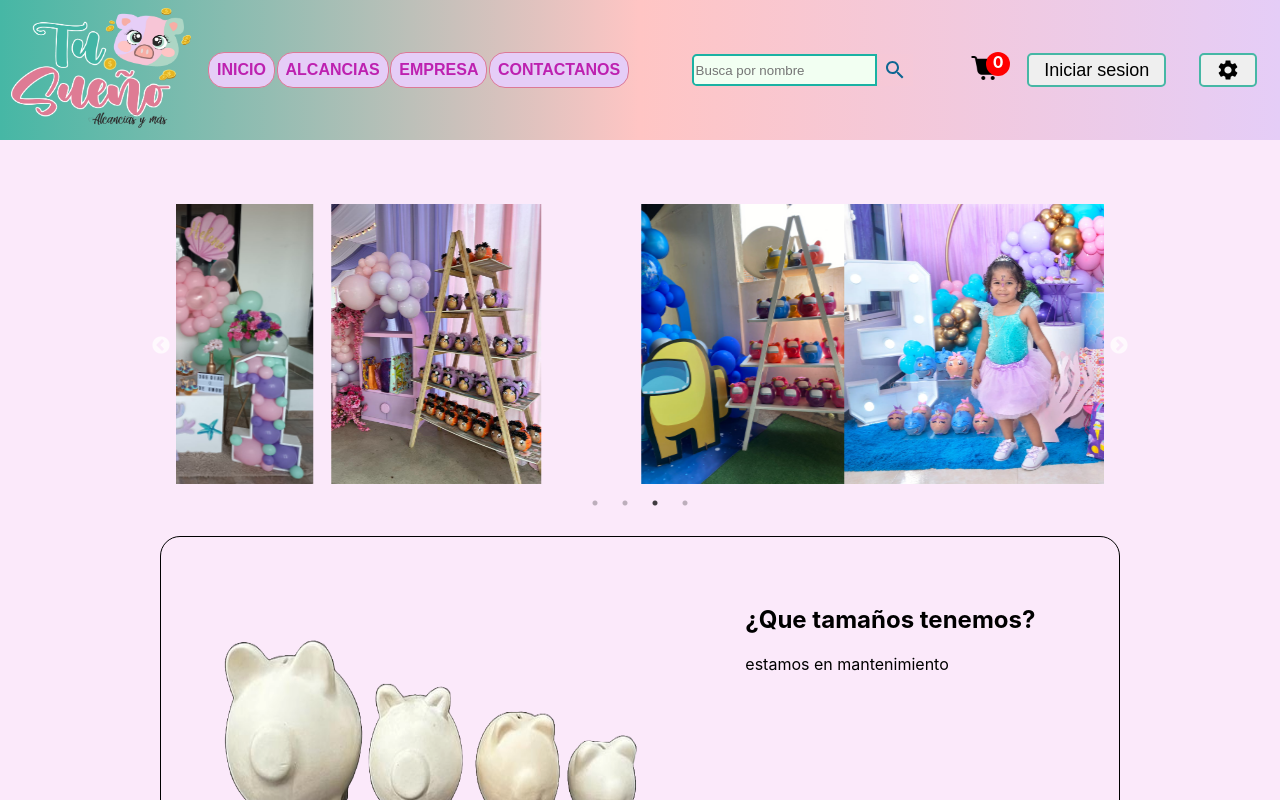
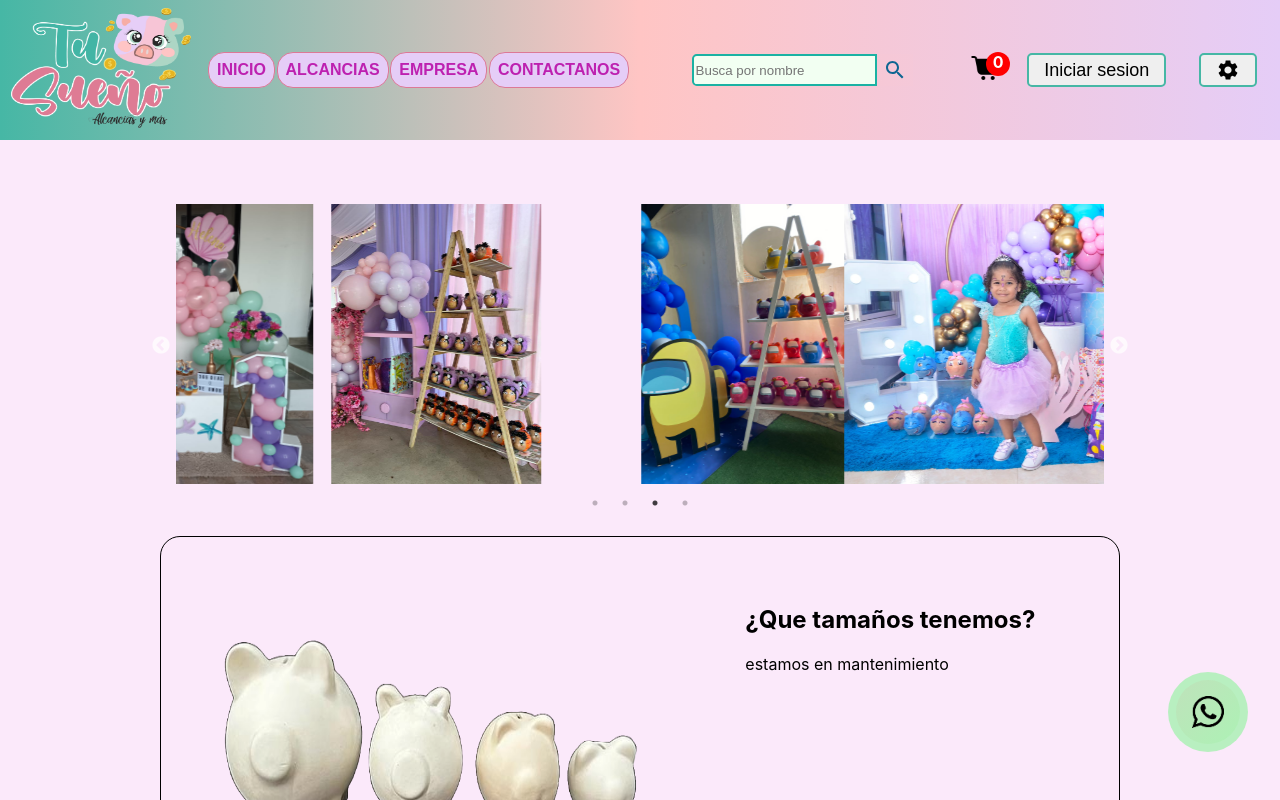
Before and after one commit to UrielGarmendia/tu-suenio-front, a React (Vite) app: page / in a window 1280 px wide. Shown: the top 800 px of the page. Built offline with nearby package versions, Linux system fonts and the light colour scheme.

Commit message:
Agrego componente WhatsappBar a App

```diff
--- a/src/App.jsx
+++ b/src/App.jsx
@@ -10,6 +10,7 @@ import Create from "./Components/Create/Create"
 import Dashboard from "./Components/Dashboard/Dashboard"
 import FilteredOrdered from "./Components/Filter/Filter";
 import Carrito from "./Components/Carrito/Carrito";
+import WhatsappBar from "./Components/WhatsappBar/WhatsappBar";
 
 function App() {
   const location = useLocation();
@@ -18,7 +19,7 @@ function App() {
 
       {location.pathname === "/login" || "/detail" &&  <NavBar />}
       {location.pathname == "/alcancias" && <FilteredOrdered/>}
-
+      <WhatsappBar/>
       <Routes>
         <Route path="/login" element={<Landing />} />
         <Route path="/alcancias" element={<Alcancias />} />
```
